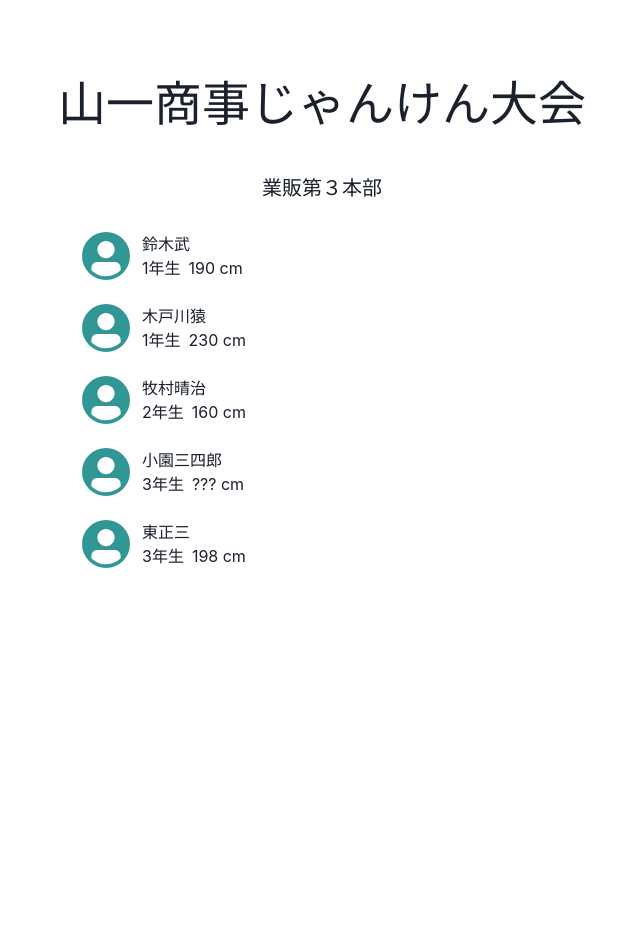
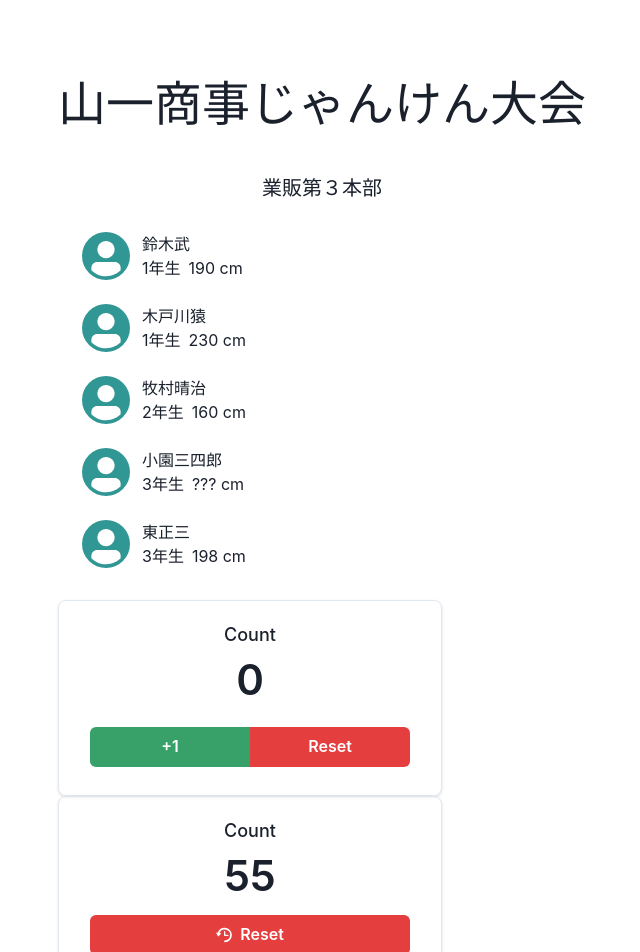
Before and after one commit to kuboya/vite-app-practice, a React (Vite) app: page / in a window 1280 px wide. Shown: the top 952 px of the page, without its empty margins (318-958 px from the left). Before the commit the page ends 800 px from the top, so only its background shows below. Built offline with nearby package versions, Linux system fonts and the light colour scheme.

Commit message:
add CountDown and Counter

```diff
--- a/package.json
+++ b/package.json
@@ -20,6 +20,7 @@
     "lint-staged": "lint-staged"
   },
   "dependencies": {
+    "@chakra-ui/icons": "^2.0.19",
     "@chakra-ui/react": "^2.6.0",
     "@emotion/react": "^11.10.8",
     "@emotion/styled": "^11.10.8",
--- /dev/null
+++ b/src/components/CountDown.tsx
@@ -0,0 +1,44 @@
+import type { FC } from 'react';
+import { useEffect, useState } from 'react';
+import { RepeatClockIcon as ResetIcon } from '@chakra-ui/icons';
+import { Box, Button, Stat, StatLabel, StatNumber } from '@chakra-ui/react';
+
+type Props = { maxCount?: number };
+const MAX_COUNT = 60;
+
+const Counter: FC<Props> = ({ maxCount = MAX_COUNT }) => {
+  const [timeLeft, setTimeLeft] = useState(maxCount);
+  const tick = (): void => {
+    setTimeLeft((t) => t - 1);
+  };
+  const reset = (): void => {
+    setTimeLeft(maxCount);
+  };
+  useEffect(() => {
+    const timerId = setInterval(tick, 1000);
+
+    return () => {
+      clearInterval(timerId);
+    };
+  }, []);
+
+  return (
+    <Box p={5} w="sm" borderWidth="1px" borderRadius="lg" boxShadow="base">
+      <Stat mb={2}>
+        <StatLabel fontSize={18}>Count</StatLabel>
+        <StatNumber fontSize={42}>{timeLeft}</StatNumber>
+      </Stat>
+      <Button
+        w="xs"
+        colorScheme="red"
+        variant="solid"
+        leftIcon={<ResetIcon />}
+        onClick={reset}
+      >
+        Reset
+      </Button>
+    </Box>
+  );
+};
+
+export default Counter;
--- /dev/null
+++ b/src/components/Counter.tsx
@@ -0,0 +1,44 @@
+import type { FC } from 'react';
+import { useState } from 'react';
+import {
+  Box,
+  Button,
+  ButtonGroup,
+  Stat,
+  StatLabel,
+  StatNumber,
+} from '@chakra-ui/react';
+
+const Counter: FC = () => {
+  const [count, setCount] = useState(0);
+  const increment = () => {
+    setCount((c) => c + 1);
+  };
+  const reset = () => {
+    setCount(0);
+  };
+
+  return (
+    <Box p={5} w="sm" borderWidth="1px" borderRadius="lg" boxShadow="base">
+      {' '}
+      <Stat mb={2}>
+        {' '}
+        <StatLabel fontSize={18}>Count</StatLabel>{' '}
+        <StatNumber fontSize={42}>{count}</StatNumber>{' '}
+      </Stat>
+      <ButtonGroup maxW="xs" m={2} variant="contained" isAttached>
+        {' '}
+        <Button w="xs" colorScheme="green" variant="solid" onClick={increment}>
+          {' '}
+          +1{' '}
+        </Button>{' '}
+        <Button w="xs" colorScheme="red" variant="solid" onClick={reset}>
+          {' '}
+          Reset{' '}
+        </Button>{' '}
+      </ButtonGroup>{' '}
+    </Box>
+  );
+};
+
+export default Counter;
--- a/src/main.tsx
+++ b/src/main.tsx
@@ -2,12 +2,16 @@ import React from 'react';
 import ReactDOM from 'react-dom/client';
 import { ChakraProvider } from '@chakra-ui/react';
 import App from 'App';
+import CountDown from 'components/CountDown';
+import Counter from 'components/Counter';
 import './index.css';
 
 ReactDOM.createRoot(document.getElementById('root') as HTMLElement).render(
   <React.StrictMode>
     <ChakraProvider>
       <App />
+      <Counter />
+      <CountDown />
     </ChakraProvider>
   </React.StrictMode>
 );
```
Also changed, not shown: 1 other file (tests, documents, lock files or other folders).
